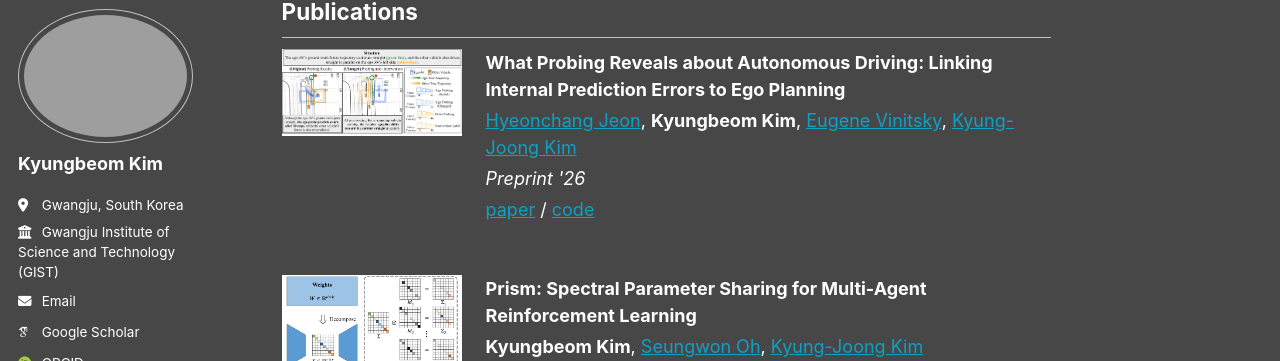
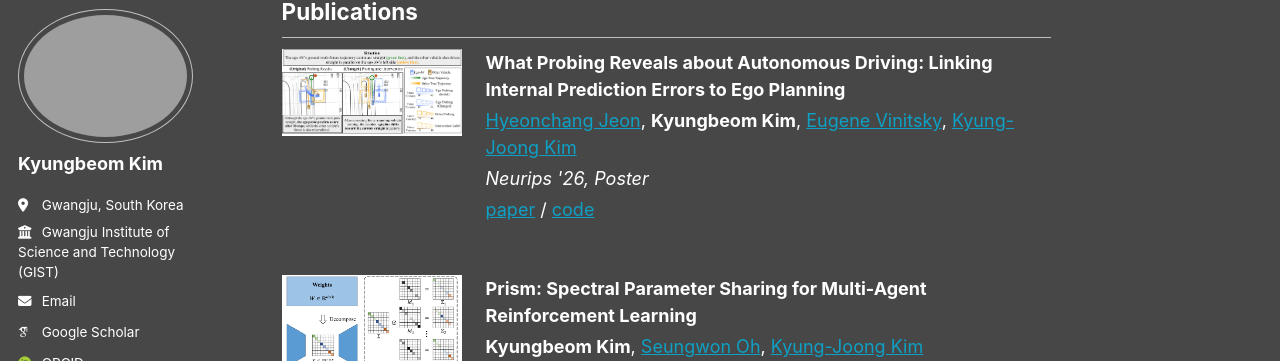
Before and after one commit to KKGB/KKGB.github.io, a Jekyll site: the page built from _pages/about.md, in a window 1280 px wide and 900 px high, scrolled down 456 px. Shown: the part 92-453 px from the top of the window. Built offline with Jekyll 4.4.1, drawn with Linux system fonts in a browser that asks for light colours; some web fonts are replaced; a script bundle is joined from its source files by our own code; library files that are not in the unit come from our copies.

Commit message:
Update: accept paper

```diff
--- a/_pages/about.md
+++ b/_pages/about.md
@@ -237,7 +237,7 @@ Please feel free to contact me if you would like to discuss topics related to my
   <div>
     <div class="publication-title">What Probing Reveals about Autonomous Driving: Linking Internal Prediction Errors to Ego Planning</div>
     <div class="publication-authors"><a href="https://scholar.google.co.kr/citations?user=qqM2jmkAAAAJ&hl=ko&oi=ao">Hyeonchang Jeon</a>, <strong>Kyungbeom Kim</strong>, <a href="https://www.eugenevinitsky.com/">Eugene Vinitsky</a>, <a href="https://scholar.google.co.kr/citations?user=YBYE93sAAAAJ&hl=ko&oi=sra">Kyung-Joong Kim</a></div>
-    <div class="publication-venue">Preprint '26</div>
+    <div class="publication-venue">Neurips '26, Poster</div>
     <div class="publication-links">
       <a href="https://arxiv.org/abs/2606.31106">paper</a> /
       <a href="https://github.com/KKGB/gpudrive_lab">code</a>
```
